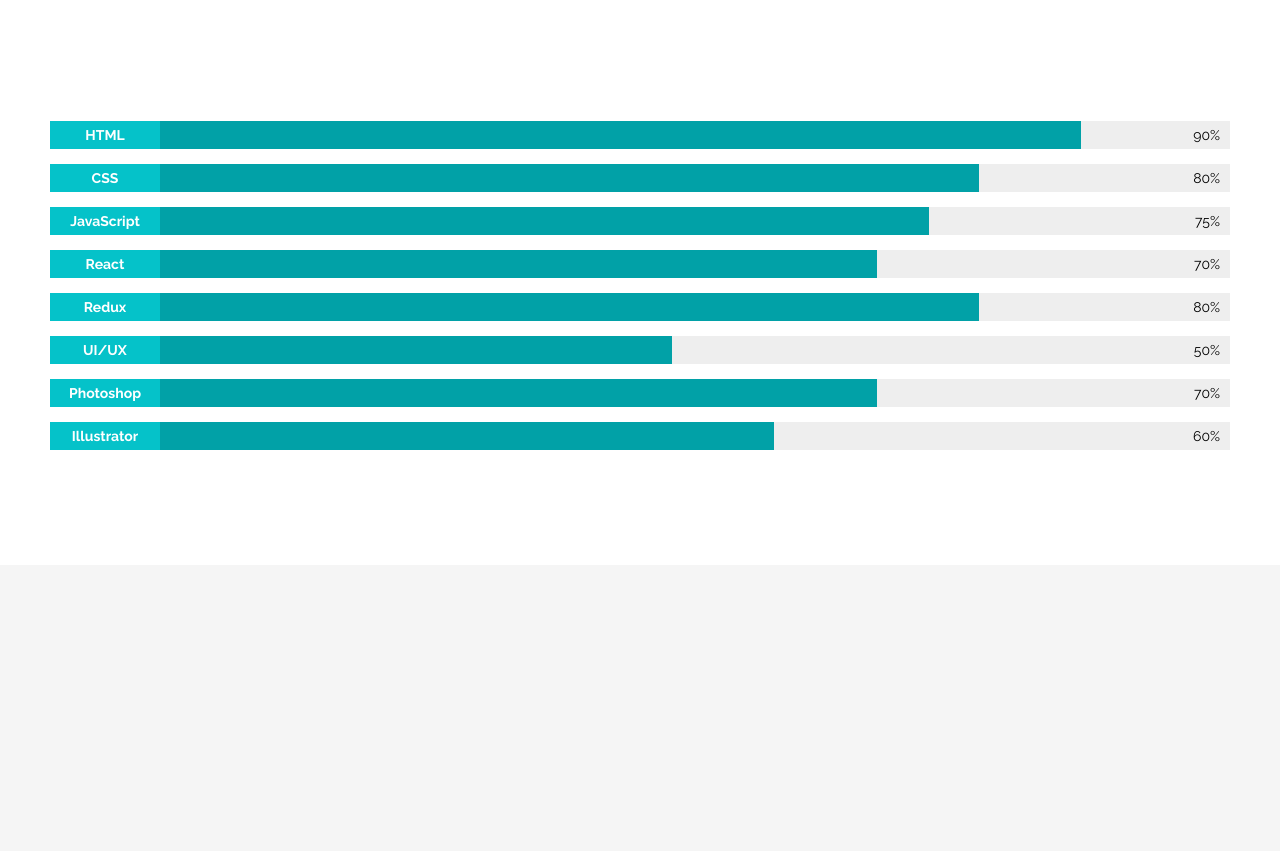
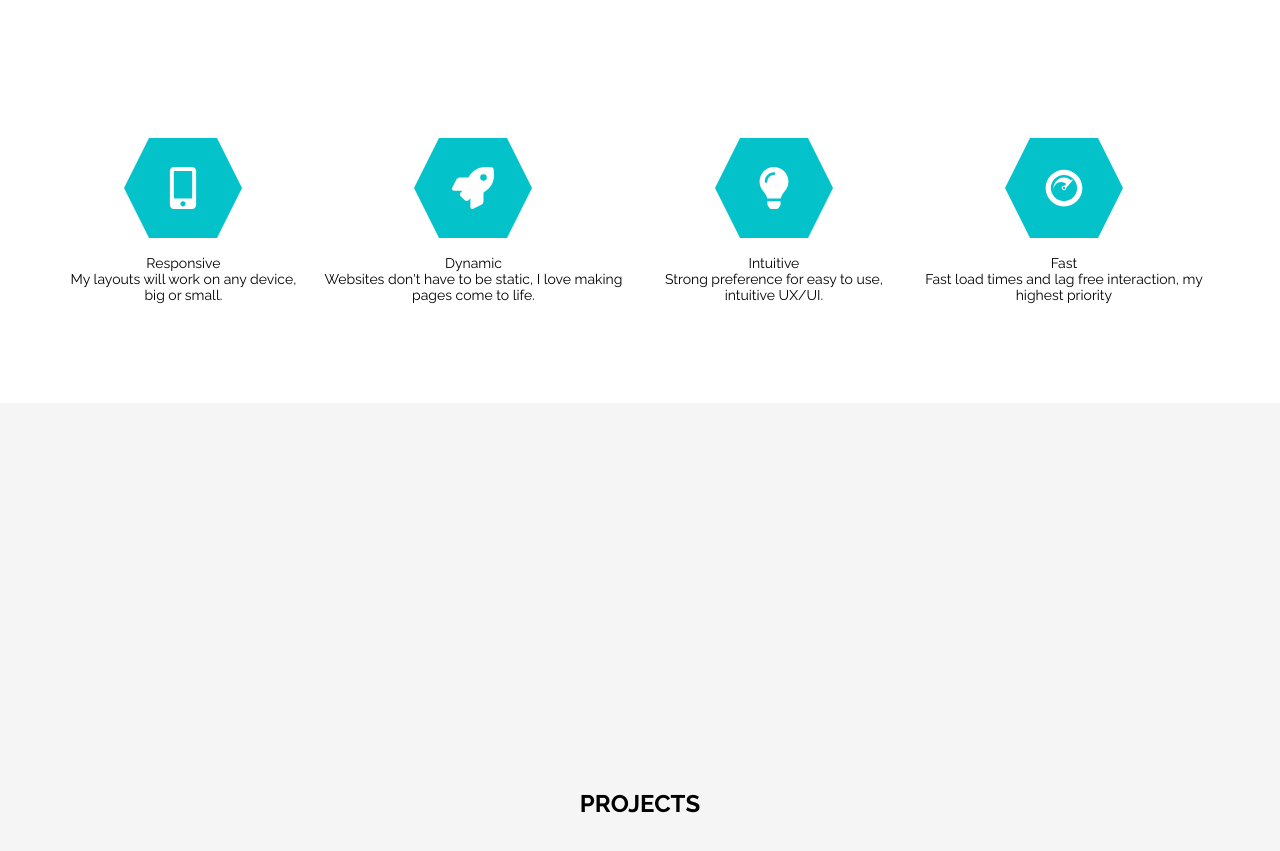
Before and after one commit to vladseverin/portfolio, a React (Create React App) app: page / in a window 1280 px wide. Shown: the part 900-1751 px from the top of the page. Built offline with nearby package versions, Linux system fonts and the light colour scheme.

Commit message:
Layout of section AboutMark

```diff
--- a/package.json
+++ b/package.json
@@ -4,6 +4,7 @@
   "private": true,
   "dependencies": {
     "@fortawesome/fontawesome-svg-core": "^1.2.0-14",
+    "@fortawesome/free-brands-svg-icons": "^5.1.0-11",
     "@fortawesome/free-solid-svg-icons": "^5.1.0-11",
     "@fortawesome/react-fontawesome": "^0.1.0-11",
     "classnames": "^2.2.6",
--- a/src/components/About.jsx
+++ b/src/components/About.jsx
@@ -4,6 +4,8 @@
 import { Element } from 'react-scroll';
 import ProgressBar from './ProgressBar';
 import { infoProgress } from '../data';
+
+import AboutMark from './AboutMark';
 
 const styles = {
   flex: {
@@ -105,7 +107,9 @@
             </h2>
             <div className={classNames(classes.underLine, visibleUnderLine ? classes.show : null)}></div>
 
-            <div className={classes.sectionProgress}>
+            <AboutMark />
+
+            {/* <div className={classes.sectionProgress}>
               {infoProgress.map((item, id) => (
                 <ProgressBar
                   key={id}
@@ -113,7 +117,7 @@
                   occupied={item.percent}
                 />
               ))}
-            </div>
+            </div> */}
           </div>
 
         </section>
--- /dev/null
+++ b/src/components/AboutMark.jsx
@@ -0,0 +1,121 @@
+import React, { Component } from 'react';
+import injectSheet from 'react-jss';
+import classNames from 'classnames';
+import { FontAwesomeIcon } from '@fortawesome/react-fontawesome';
+import Icon from './Icon';
+
+const styles = {
+  mark: {
+    color: '#fff',
+    margin: '33px 10px;',
+  },
+  flex: {
+    display: 'flex',
+    flexDirection: 'row',
+    justifyContent: 'space-around',
+    alignItems: 'center',
+  },
+  container: {
+    maxWidth: '1200px',
+    margin: '0 auto',
+    padding: '0 10px',
+    width: '100%',
+    boxSizing: 'border-box',
+  },
+  combMark: {
+    display: 'flex',
+    flexFlow: 'row nowrap',
+    justifyContent: 'space-around',
+    alignItems: 'center',
+    width: '100%',
+  },
+  markWrap: {
+    display: 'flex',
+    justifyContent: 'center',
+    alignItems: 'center',
+    flexFlow: 'column',
+    padding: '0 10px',
+  },
+  represent: {
+    textAlign: 'center',
+  },
+  '@media screen and (max-width: 960px)': {
+    flex: {
+      flexWrap: 'wrap',
+    },
+    combMark: {
+      alignItems: 'flex-start',
+    }
+  },
+}
+
+class AboutMark extends Component {
+  render() {
+    const { classes } = this.props;
+    return (
+      <div className={classNames(classes.flex, classes.container)}>
+        <div className={classes.combMark}>
+          <div className={classes.markWrap}>
+            <div className={classes.mark}>
+              <Icon name='mobile-alt' size='3x' />
+            </div>
+            <div className={classes.represent}>
+              <div>
+                Responsive
+              </div>
+              <div>
+                My layouts will work on any device, big or small.
+              </div>
+            </div>
+          </div>
+
+          <div className={classes.markWrap}>
+            <div className={classes.mark}>
+              <Icon name='rocket' size='3x' />
+            </div>
+            <div className={classes.represent}>
+              <div>
+                Dynamic
+              </div>
+              <div>
+                Websites don't have to be static, I love making pages come to life.
+              </div>
+            </div>
+          </div>
+        </div>
+
+        <div className={classes.combMark}>
+          <div className={classes.markWrap}>
+            <div className={classes.mark}>
+              <Icon name='lightbulb' size='3x' />
+            </div>
+            <div className={classes.represent}>
+              <div>
+                Intuitive
+              </div>
+              <div>
+                Strong preference for easy to use, intuitive UX/UI.
+              </div>
+            </div>
+          </div>
+
+          <div className={classes.markWrap}>
+            <div className={classes.mark}>
+              <Icon name={['fab', 'cloudscale']} size='3x' />
+            </div>
+            <div className={classes.represent}>
+              <div>
+                Fast
+              </div>
+              <div>
+                Fast load times and lag free interaction, my highest priority
+              </div>
+            </div>
+          </div>
+        </div>
+      </div>
+    );
+  }
+}
+
+export default injectSheet(styles)(AboutMark);
--- a/src/components/App.js
+++ b/src/components/App.js
@@ -1,13 +1,15 @@
 import React, { Component } from 'react';
 import { library } from '@fortawesome/fontawesome-svg-core';
-import { faAngleUp } from '@fortawesome/free-solid-svg-icons';
+import { fab  } from '@fortawesome/free-brands-svg-icons';
+import { faAngleUp, faMobileAlt, faRocket, faLightbulb } from '@fortawesome/free-solid-svg-icons';
+
 import Home from './Home';
 import About from './About';
 import Projects from './Projects';
 import Contact from './Contact';
 import Footer from './Footer';
 
-library.add(faAngleUp);
+library.add(fab, faAngleUp, faMobileAlt, faRocket, faLightbulb);
 
 class App extends Component {
   constructor(props) {
--- /dev/null
+++ b/src/components/Icon.jsx
@@ -0,0 +1,60 @@
+import React, { Component } from 'react';
+import injectSheet from 'react-jss';
+import { FontAwesomeIcon } from '@fortawesome/react-fontawesome';
+
+const style = {
+  icon: {
+    position: 'absolute',
+    top: '50%',
+    left: '50%',
+    transform: 'translate(-50%, -50%) rotate(-90deg)',
+  },
+  hexagon: {
+    width: '100px',
+    height: '68px',
+    background: '#04C2C9',
+    position: 'relative',
+    transform: 'rotate(90deg)',
+    '&::after': {
+      content: '""',
+      position: 'absolute',
+      bottom: '-25px',
+      left: 0,
+      width: 0,
+      height: 0,
+      borderLeft: '50px solid transparent',
+      borderRight: '50px solid transparent',
+      borderTop: '25px solid #04C2C9',
+      transform: 'translateX(0.1px)',
+    },
+    '&::before': {
+      content: '""',
+      position: 'absolute',
+      top: '-25px',
+      left: '0',
+      width: '0',
+      height: '0',
+      borderLeft: '50px solid transparent',
+      borderRight: '50px solid transparent',
+      borderBottom: '25px solid #04C2C9',
+      transform: 'translateX(-0.1px)',
+    },
+  },
+}
+
+class Icon extends Component {
+  render() {
+    const { classes, name, size } = this.props;
+    return (
+      <div className={classes.hexagon}>
+        <div className={classes.icon}>
+          <FontAwesomeIcon
+            icon={name}
+            size={size} />
+        </div>
+      </div>
+    );
+  }
+}
+
+export default injectSheet(style)(Icon);
```
Also changed, not shown: 2 other files (tests, documents, lock files or other folders).
